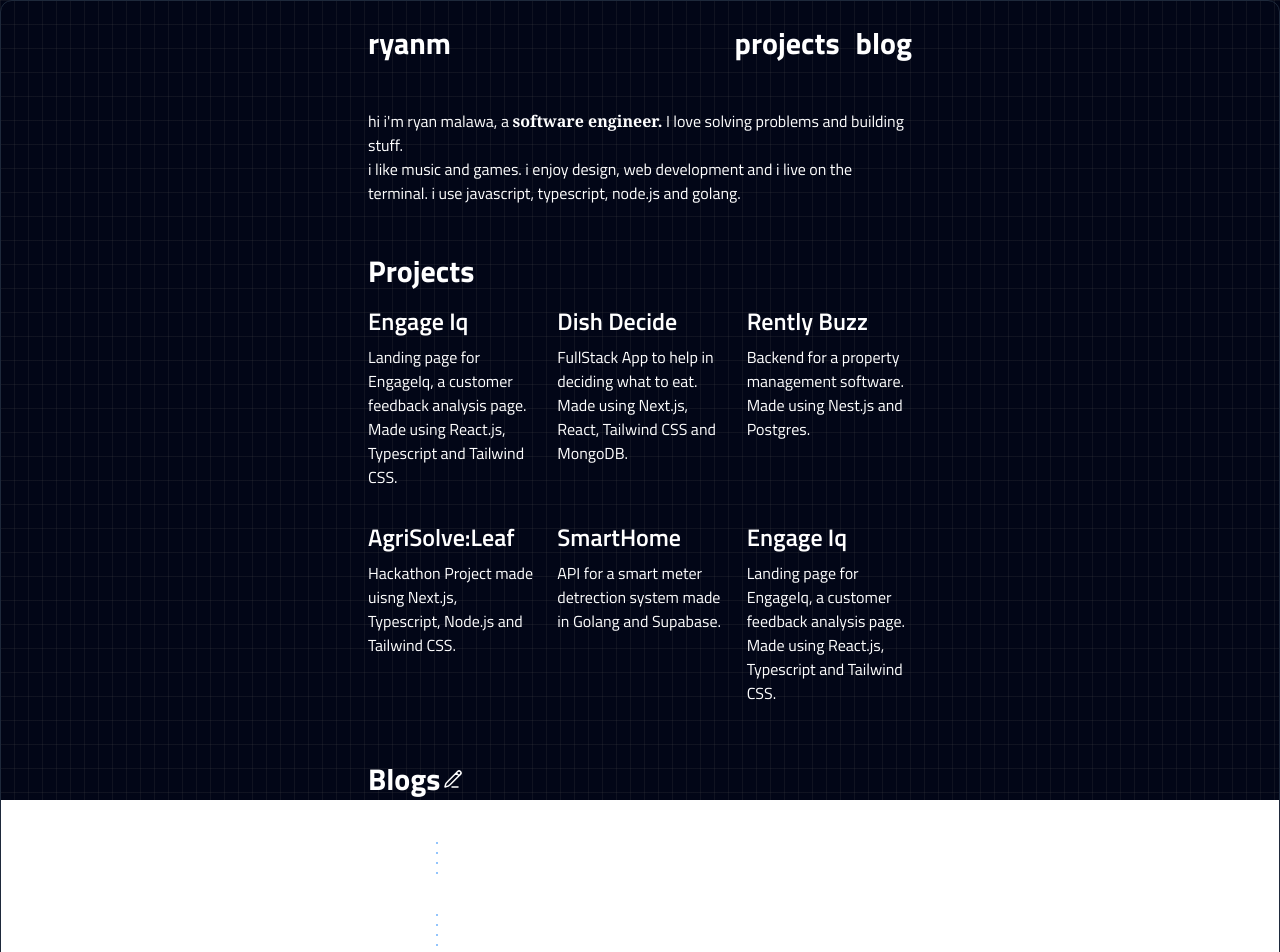
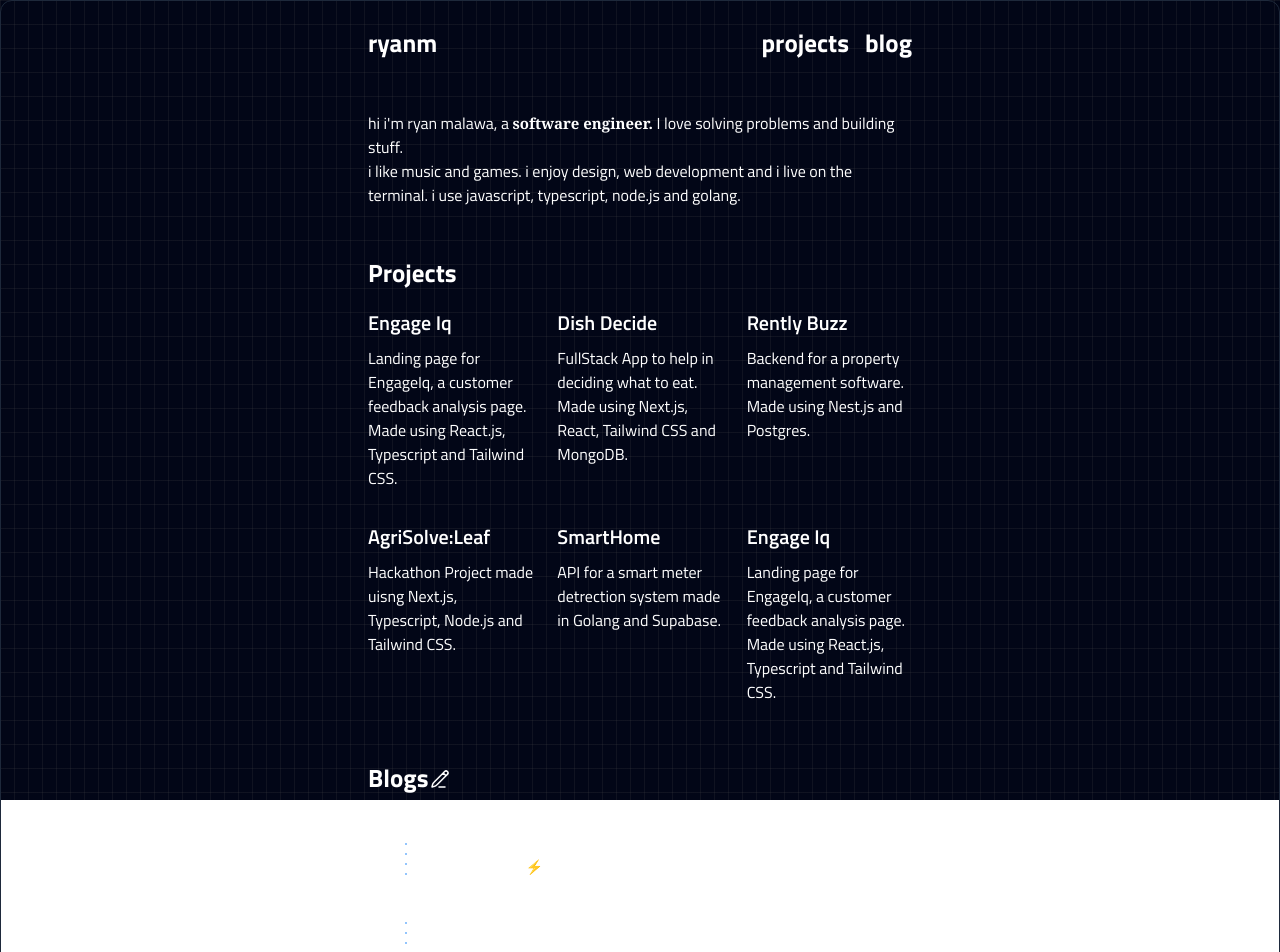
Before and after one commit to mryan-3/portfolio, a React (Vite) app in the folder v2/: page / in a window 1280 px wide. Shown: the top 952 px of the page. Built offline with nearby package versions, Linux system fonts and the light colour scheme.

Commit message:
blog section add

```diff
--- a/v2/src/App.tsx
+++ b/v2/src/App.tsx
@@ -52,7 +52,7 @@
                 onBlur={handleBlur}
                 onMouseEnter={handleMouseEnter}
                 onMouseLeave={handleMouseLeave}
-                className="relative w-full overflow-hidden rounded-xl border border-slate-800 bg-gradient-to-r px-8 py-2 shadow-2xl"
+                className="relative w-full overflow-hidden rounded-xl border border-slate-800 bg-gradient-to-r px-2 py-2 shadow-2xl"
             >
                 <div
                     className="pointer-events-none absolute -inset-px opacity-0 transition duration-300"
--- a/v2/src/components/About.tsx
+++ b/v2/src/components/About.tsx
@@ -3,12 +3,12 @@
 const About: React.FC = () => {
   return (
     <div className='font-titillium text-white max-w-xl mx-auto p-4 mb-4'>
-      <p className='font-medium text-[16px] '>
+      <p className='font-medium text-[14px] sm:text-[16px] '>
         hi i'm ryan malawa, a{' '}
-        <span className='font-semibold font-serif'>software engineer.</span> I
+        <span className='font-semibold font-serif text-[15px]'>software engineer.</span> I
         love solving problems and building stuff.
       </p>
-      <p className='font-medium text-[16px] '>
+      <p className='font-medium text-[14px] sm:text-[16px] '>
         i like music and games. i enjoy design, web
         development and i live on the terminal. i use javascript, typescript, node.js and golang.
       </p>
--- a/v2/src/components/Blog.tsx
+++ b/v2/src/components/Blog.tsx
@@ -1,49 +1,73 @@
-import React from "react";
+import React from 'react'
 
 const Blog: React.FC = () => {
     return (
         <div className='font-titillium h-full text-white max-w-xl mx-auto p-4 mb-4'>
-            <div className="flex items-center">
-                <h2 className='text-3xl font-bold'>Blogs</h2>
-                <svg xmlns="http://www.w3.org/2000/svg" viewBox="0 0 24 24" width="24" height="24" color="#ffffff" fill="none">
-                    <path d="M15.2141 5.98239L16.6158 4.58063C17.39 3.80646 18.6452 3.80646 19.4194 4.58063C20.1935 5.3548 20.1935 6.60998 19.4194 7.38415L18.0176 8.78591M15.2141 5.98239L6.98023 14.2163C5.93493 15.2616 5.41226 15.7842 5.05637 16.4211C4.70047 17.058 4.3424 18.5619 4 20C5.43809 19.6576 6.94199 19.2995 7.57889 18.9436C8.21579 18.5877 8.73844 18.0651 9.78375 17.0198L18.0176 8.78591M15.2141 5.98239L18.0176 8.78591" stroke="currentColor" stroke-width="1.5" stroke-linecap="round" stroke-linejoin="round" />
-                    <path d="M11 20H17" stroke="currentColor" stroke-width="1.5" stroke-linecap="round" />
+            <div className='flex items-center'>
+                <h2 className='text-[25px] font-bold'>Blogs</h2>
+                <svg
+                    xmlns='http://www.w3.org/2000/svg'
+                    viewBox='0 0 24 24'
+                    width='24'
+                    height='24'
+                    color='#ffffff'
+                    fill='none'
+                >
+                    <path
+                        d='M15.2141 5.98239L16.6158 4.58063C17.39 3.80646 18.6452 3.80646 19.4194 4.58063C20.1935 5.3548 20.1935 6.60998 19.4194 7.38415L18.0176 8.78591M15.2141 5.98239L6.98023 14.2163C5.93493 15.2616 5.41226 15.7842 5.05637 16.4211C4.70047 17.058 4.3424 18.5619 4 20C5.43809 19.6576 6.94199 19.2995 7.57889 18.9436C8.21579 18.5877 8.73844 18.0651 9.78375 17.0198L18.0176 8.78591M15.2141 5.98239L18.0176 8.78591'
+                        stroke='currentColor'
+                        stroke-width='1.5'
+                        stroke-linecap='round'
+                        stroke-linejoin='round'
+                    />
+                    <path
+                        d='M11 20H17'
+                        stroke='currentColor'
+                        stroke-width='1.5'
+                        stroke-linecap='round'
+                    />
                 </svg>
             </div>
-            <div className="my-4 flex-col justify-between">
-                <div className="flex justify-between gap-2">
-                    <div className="w-[30%]">
-                        <p className="text-[14px] text-center">Dec 20 2023</p>
-                        <div className="flex flex-col items-center ">
-                            <div className="border-[#93c5fd] border-dashed border text-[#e2e8f0] leading-3 basis-0 text-[14px] mt-2" />
-                            <div className="border-[#93c5fd] border-dashed border text-[#e2e8f0] leading-3 basis-0 text-[14px] mt-2" />
-                            <div className="border-[#93c5fd] border-dashed border text-[#e2e8f0] leading-3 basis-0 text-[14px] mt-2" />
-                            <div className="border-[#93c5fd] border-dashed border text-[#e2e8f0] leading-3 basis-0 text-[14px] mt-2" />
+            <div className='my-4 flex-col'>
+                <div className='flex gap-6 my-4'>
+                    <div className=' place-content-start'>
+                        <div className='flex flex-col items-center   '>
+                            <p className='text-[14px]'>Dec 20 2023</p>
+                            <div className='border-[#93c5fd] border-dashed border text-[#e2e8f0] leading-3 basis-0 text-[14px] mt-2' />
+                            <div className='border-[#93c5fd] border-dashed border text-[#e2e8f0] leading-3 basis-0 text-[14px] mt-2' />
+                            <div className='border-[#93c5fd] border-dashed border text-[#e2e8f0] leading-3 basis-0 text-[14px] mt-2' />
+                            <div className='border-[#93c5fd] border-dashed border text-[#e2e8f0] leading-3 basis-0 text-[14px] mt-2' />
+                            <div className='sm:hidden border-[#93c5fd] border-dashed border text-[#e2e8f0] leading-3 basis-0 text-[14px] mt-2' />
+                            <div className='sm:hidden border-[#93c5fd] border-dashed border text-[#e2e8f0] leading-3 basis-0 text-[14px] mt-2' />
                         </div>
                     </div>
 
-
-                    <div className="flex flex-col">
-                        <span>wrote an article</span>
-                        <a className="font-semibold">Lightining Fast APIs: Building Golang CRUD Endpoints with Supabase </a>
+                    <div className='flex flex-col w-[50%] md:w-[70%]'>
+                        <span className='text-[14px]'>Wrote an article</span>
+                        <a className='font-semibold text-[14px]' href="https://ryanm.hashnode.dev/lightning-fast-apis-building-golang-crud-endpoints-with-supabase" target='_blank' rel='noopener'>
+                            Lightning Fast APIs: Building Golang CRUD Endpoints with Supabase⚡️
+                        </a>
                     </div>
                 </div>
 
-                <div className="flex justify-between gap-2">
-                    <div className="w-[30%]">
-                        <p className="text-[14px] text-center">Dec 20 2023</p>
-                        <div className="flex flex-col items-center ">
-                            <div className="border-[#93c5fd] border-dashed border text-[#e2e8f0] leading-3 basis-0 text-[14px] mt-2" />
-                            <div className="border-[#93c5fd] border-dashed border text-[#e2e8f0] leading-3 basis-0 text-[14px] mt-2" />
-                            <div className="border-[#93c5fd] border-dashed border text-[#e2e8f0] leading-3 basis-0 text-[14px] mt-2" />
-                            <div className="border-[#93c5fd] border-dashed border text-[#e2e8f0] leading-3 basis-0 text-[14px] mt-2" />
+                <div className='flex gap-6 my-4'>
+                    <div className=' place-content-start'>
+                        <div className='flex flex-col items-center   '>
+                            <p className='text-[14px]'>Nov 01 2023</p>
+                            <div className='border-[#93c5fd] border-dashed border text-[#e2e8f0] leading-3 basis-0 text-[14px] mt-2' />
+                            <div className='border-[#93c5fd] border-dashed border text-[#e2e8f0] leading-3 basis-0 text-[14px] mt-2' />
+                            <div className='border-[#93c5fd] border-dashed border text-[#e2e8f0] leading-3 basis-0 text-[14px] mt-2' />
+                            <div className='border-[#93c5fd] border-dashed border text-[#e2e8f0] leading-3 basis-0 text-[14px] mt-2' />
+                            <div className='sm:hidden border-[#93c5fd] border-dashed border text-[#e2e8f0] leading-3 basis-0 text-[14px] mt-2' />
+                            <div className='sm:hidden border-[#93c5fd] border-dashed border text-[#e2e8f0] leading-3 basis-0 text-[14px] mt-2' />
                         </div>
                     </div>
 
-
-                    <div className="flex flex-col">
-                        <span>wrote an article</span>
-                        <a className="font-semibold">Lightining Fast APIs: Building Golang CRUD Endpoints with Supabase </a>
+                    <div className='flex flex-col w-[50%] md:w-[70%]'>
+                        <span className='text-[14px]'>Wrote an article</span>
+                        <a className='font-semibold text-[14px]' href="https://ryanm.hashnode.dev/building-a-restful-api-with-supabase-nodejs-and-expressjs-a-comprehensive-guide" target='_blank' rel='noopener'>
+                            Building a RESTful API with Supabase, Node.js, and Express.js: A Comprehensive Guide
+                        </a>
                     </div>
                 </div>
             </div>
--- a/v2/src/components/Navbar.tsx
+++ b/v2/src/components/Navbar.tsx
@@ -4,10 +4,10 @@
   return (
     <div className='font-titillium max-w-xl mx-auto p-4 sticky mb-4'>
       <div className='flex  justify-between items-center'>
-        <h2 className='text-3xl text-white font-bold'>ryanm</h2>
+        <h2 className='text-[25px] text-white font-bold'>ryanm</h2>
         <div className='flex justify-between gap-4'>
-          <h2 className='text-3xl text-white font-bold'>projects</h2>
-          <h2 className='text-3xl text-white font-bold'>blog</h2>
+          <h2 className='text-[25px] text-white font-bold'>projects</h2>
+          <h2 className='text-[25px] text-white font-bold'>blog</h2>
         </div>
       </div>
     </div>
--- a/v2/src/components/Projects.tsx
+++ b/v2/src/components/Projects.tsx
@@ -3,41 +3,41 @@
 const Projects: React.FC = () => {
     return (
         <div className='font-titillium h-full text-white max-w-xl mx-auto p-4 mb-4'>
-            <h2 className='text-3xl font-bold'>Projects</h2>
-            <div className='grid grid-cols-2 md:grid-cols-3 my-2 gap-6'>
+            <h2 className='text-[25px] font-bold'>Projects</h2>
+            <div className='grid grid-cols-2 md:grid-cols-3 my-2 gap-2 md:gap-6'>
                 <div className='flex flex-col '>
-                    <h3 className='text-2xl font-semibold py-2'>Engage Iq</h3>
-                    <p className='font-normal text-[16px]'>
+                    <h3 className='text-[20px] font-semibold py-2'>Engage Iq</h3>
+                    <p className='font-normal text-[14px] sm:text-[16px]'>
                         Landing page for EngageIq, a customer feedback analysis page. Made using React.js, Typescript and Tailwind CSS.
                     </p>
                 </div>
                 <div className='flex flex-col '>
-                    <h3 className='text-2xl font-semibold py-2'>Dish Decide</h3>
-                    <p className='font-normal text-[16px]'>
+                    <h3 className='text-[20px] font-semibold py-2'>Dish Decide</h3>
+                    <p className='font-normal text-[14px] sm:text-[16px]'>
                      FullStack App to help in deciding what to eat. Made using Next.js, React, Tailwind CSS and MongoDB.
                     </p>
                 </div>
                 <div className='flex flex-col '>
-                    <h3 className='text-2xl font-semibold py-2'>Rently Buzz</h3>
-                    <p className='font-normal text-[16px]'>
+                    <h3 className='text-[20px] font-semibold py-2'>Rently Buzz</h3>
+                    <p className='font-normal text-[14px] sm:text-[16px]'>
                     Backend for a property management software. Made using Nest.js and Postgres.
                     </p>
                 </div>
                 <div className='flex flex-col '>
-                    <h3 className='text-2xl font-semibold py-2'> AgriSolve:Leaf</h3>
-                    <p className='font-normal text-[16px]'>
+                    <h3 className='text-[20px] font-semibold py-2'> AgriSolve:Leaf</h3>
+                    <p className='font-normal text-[14px] sm:text-[16px]'>
                     Hackathon Project made uisng Next.js, Typescript, Node.js and Tailwind CSS.
                     </p>
                 </div>
                 <div className='flex flex-col '>
-                    <h3 className='text-2xl font-semibold py-2'>SmartHome</h3>
-                    <p className='font-normal text-[16px]'>
+                    <h3 className='text-[20px] font-semibold py-2'>SmartHome</h3>
+                    <p className='font-normal text-[14px] sm:text-[16px]'>
                     API for a smart meter detrection system made in Golang and Supabase.
                     </p>
                 </div>
                 <div className='flex flex-col '>
-                    <h3 className='text-2xl font-semibold py-2'>Engage Iq</h3>
-                    <p className='font-normal text-[16px]'>
+                    <h3 className='text-[20px] font-semibold py-2'>Engage Iq</h3>
+                    <p className='font-normal text-[14px] sm:text-[16px]'>
                         Landing page for EngageIq, a customer feedback analysis page. Made using React.js, Typescript and Tailwind CSS.
                     </p>
                 </div>
```
